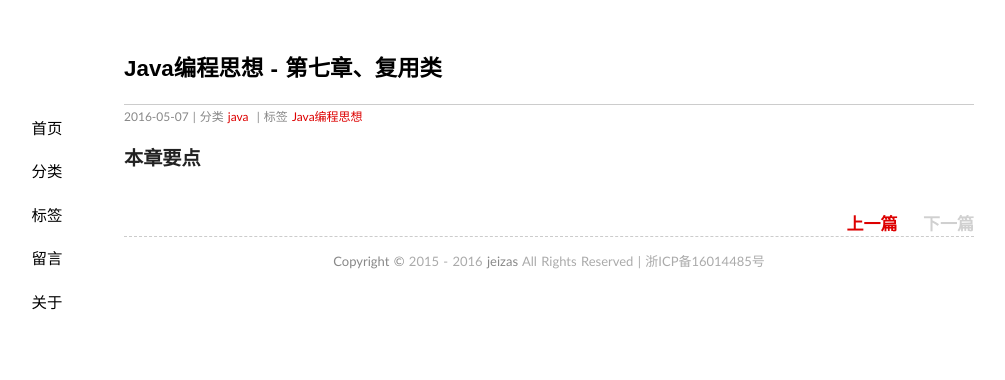
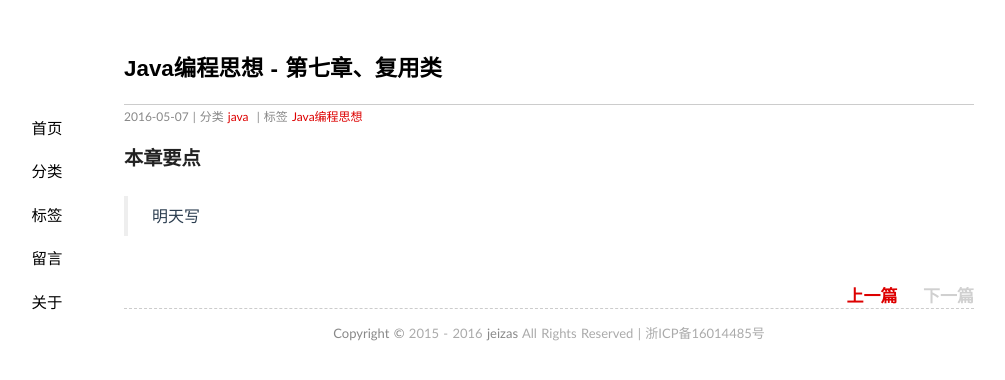
Before and after one commit to jeizas/jeizas.github.io, a Jekyll site: the page built from _posts/2016-05-07-thinking_in_java_chapter07.md, in a window 1280 px wide. Shown: the top 380 px of the page, without its empty margins (91-1096 px from the left). Built offline with Jekyll 4.4.1, drawn with Linux system fonts in a browser that asks for light colours; comment, search, counter and statistics services are not loaded.

Commit message:
修改：     _posts/2016-05-07-thinking_in_java_chapter07.md

```diff
--- a/_posts/2016-05-07-thinking_in_java_chapter07.md
+++ b/_posts/2016-05-07-thinking_in_java_chapter07.md
@@ -7,3 +7,5 @@ tags: [Java编程思想]
 ---
 
 ### 本章要点
+
+> 明天写
```
